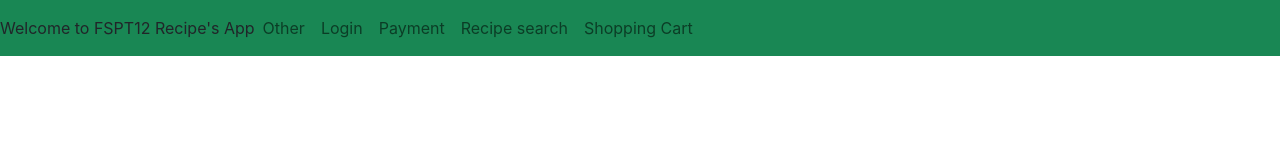
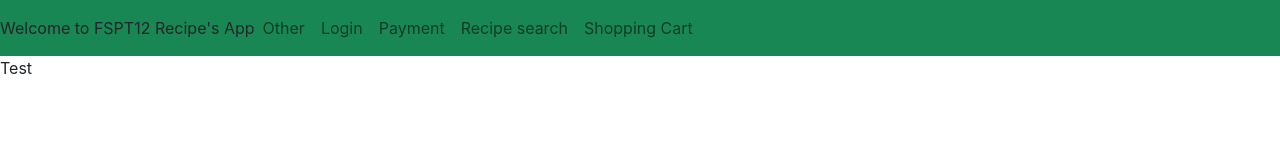
Before and after one commit to CodeOp-tech/FSPT12-final-project, a React (Create React App) app in the folder client/: page / in a window 1280 px wide. Shown: the top 160 px of the page. Built offline with nearby package versions, Linux system fonts and the light colour scheme.

Commit message:
example test component

```diff
--- a/client/src/App.js
+++ b/client/src/App.js
@@ -1,17 +1,19 @@
-import './App.css';
-import { Routes, Route} from "react-router-dom";
-import Nav from 'react-bootstrap/Nav';
-import Navbar from 'react-bootstrap/Navbar';
-import LoginA from './components/LoginA';
-import PaymentA from './components/PaymentA';
-import RecipesA from './components/RecipesA';
-import ShoppingA from './components/ShoppingA';
-import Other from './components/Other';
+import "./App.css";
+import { Routes, Route } from "react-router-dom";
+import Nav from "react-bootstrap/Nav";
+import Navbar from "react-bootstrap/Navbar";
+import LoginA from "./components/LoginA";
+import PaymentA from "./components/PaymentA";
+import RecipesA from "./components/RecipesA";
+import ShoppingA from "./components/ShoppingA";
+import Test from "./components/Test";
+import Other from "./components/Other";
 
 function App() {
   return (
-    <div className='App'>
-    <Navbar className="bg-success" bg="success" expand="lg">Welcome to FSPT12 Recipe's App
+    <div className="App">
+      <Navbar className="bg-success" bg="success" expand="lg">
+        Welcome to FSPT12 Recipe's App
         <Navbar.Toggle aria-controls="basic-navbar-nav" />
         <Navbar.Collapse id="basic-navbar-nav">
           <Nav className="me-auto">
@@ -20,19 +22,17 @@ function App() {
             <Nav.Link href="payment">Payment</Nav.Link>
             <Nav.Link href="recipes">Recipe search</Nav.Link>
             <Nav.Link href="shopping">Shopping Cart</Nav.Link>
-
           </Nav>
         </Navbar.Collapse>
       </Navbar>
-
+      <Test />
       <Routes>
         <Route path="other" element={<Other />} />
         <Route path="login" element={<LoginA />} />
         <Route path="payment" element={<PaymentA />} />
-      <Route path="recipes" element={<RecipesA />}/>
-      <Route path="shopping" element={<ShoppingA />}/>
+        <Route path="recipes" element={<RecipesA />} />
+        <Route path="shopping" element={<ShoppingA />} />
       </Routes>
-
     </div>
   );
 }
--- /dev/null
+++ b/client/src/components/Test.js
@@ -0,0 +1,5 @@
+import React from "react";
+
+export default function Test() {
+  return <div>Test</div>;
+}
```
Lines whose indentation alone changed are shown as unchanged.
